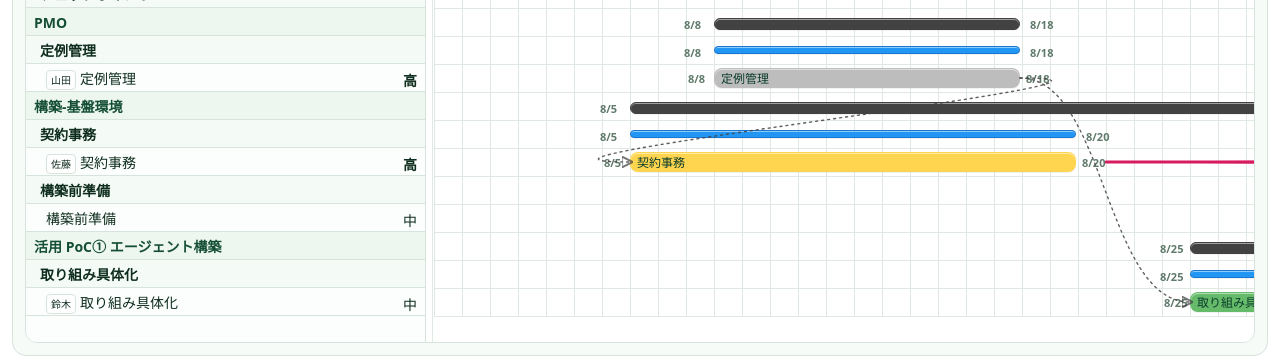
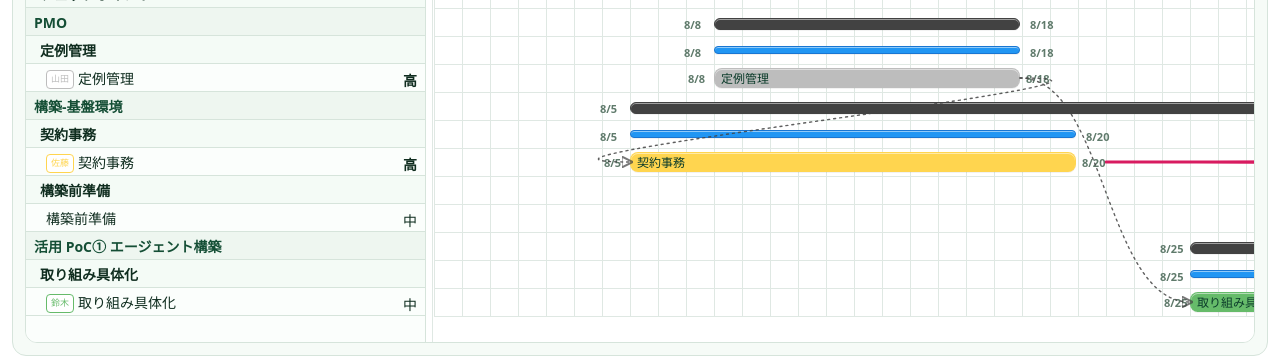
Before and after one commit to yuyuyu0706/csv_gantt_viewer, a plain HTML site: page index.html in a window 1280 px wide. Shown: the part 290-654 px from the top of the page. Drawn offline with Linux system fonts and the light colour scheme.

Commit message:
style: tune assignee badge

```diff
--- a/js/renderer.js
+++ b/js/renderer.js
@@ -376,8 +376,9 @@ export function render(){
       n.className='label task';
       n.dataset.cat=r.cat;
       const pp = prioClassText(String(r.item.priority || ''));
+      const color = statusColor(String(r.item.status || ''));
       const assignee = String(r.item.assignee || '').trim();
-      const assigneeHtml = assignee ? `<span class="assignee">${assignee}</span>` : '';
+      const assigneeHtml = assignee ? `<span class="assignee" style="color:${color}">${assignee}</span>` : '';
       n.innerHTML = `<span class="name">${assigneeHtml}${String(r.displayName || r.item.name || '')}</span><span class="prio ${pp[0]}">${pp[1]}</span>`;
       labelsEl.appendChild(n);
 
@@ -393,8 +394,9 @@ export function render(){
       n.className='label subtask';
       n.dataset.cat=r.cat;
       const pp = prioClassText(String(r.item.priority || ''));
+      const color = statusColor(String(r.item.status || ''));
       const assignee = String(r.item.assignee || '').trim();
-      const assigneeHtml = assignee ? `<span class="assignee">${assignee}</span>` : '';
+      const assigneeHtml = assignee ? `<span class="assignee" style="color:${color}">${assignee}</span>` : '';
       n.innerHTML = `<span class="name">${assigneeHtml}${
         r.displayName || r.item.sub || r.item.name
       }</span><span class="prio ${pp[0]}">${pp[1]}</span>`;
--- a/styles.css
+++ b/styles.css
@@ -84,9 +84,9 @@ textarea#csvInput{width:100%;height:220px;background:var(--code-bg);border:1px s
 .task-labels .label.subtask .assignee,
 .task-labels .label.task .assignee{
   display:inline-block;
-  font-size:10px;
+  font-size:9px;
   background:#fff;
-  border:1px solid var(--border);
+  border:1px solid currentColor;
   border-radius:4px;
   padding:1px 4px;
   margin-right:4px;
```
